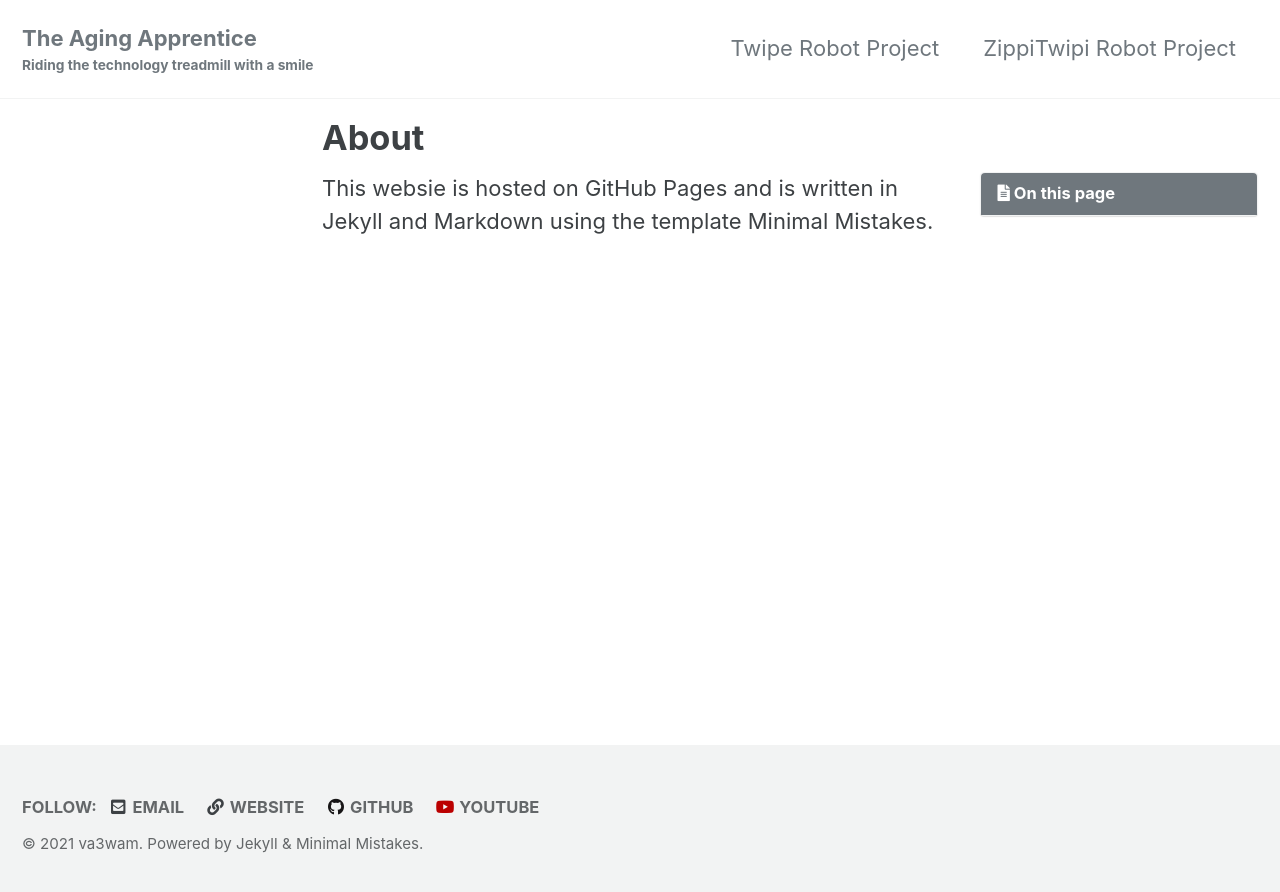
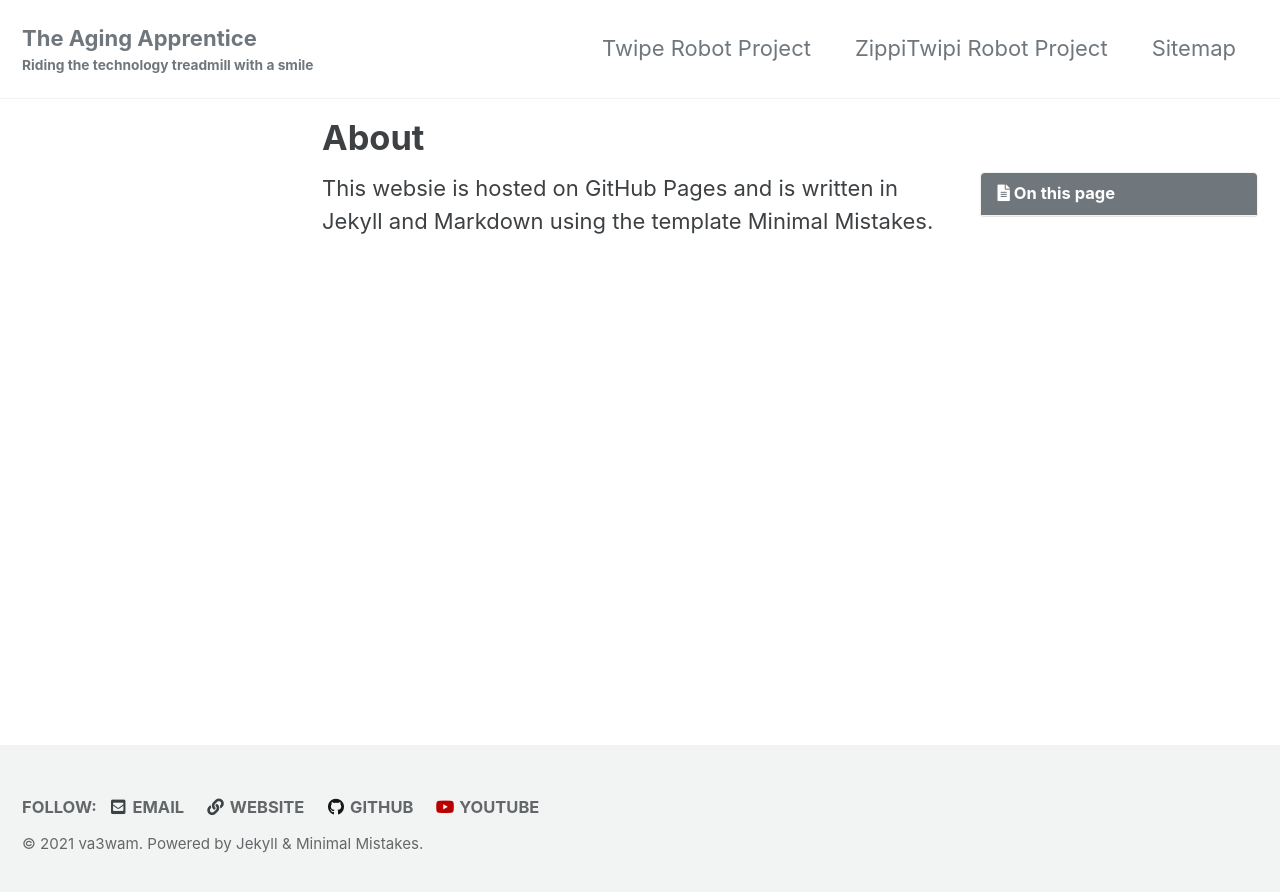
Before and after one commit to va3wam/va3wam.github.io, a Jekyll site: the page built from _pages/about.md, in a window 1280 px wide. Shown: the top 892 px of the page. Built offline with Jekyll 4.4.1, drawn with Linux system fonts in a browser that asks for light colours; cached includes are drawn as plain includes.

Commit message:
Update navigation.yml

```diff
--- a/_data/navigation.yml
+++ b/_data/navigation.yml
@@ -4,3 +4,5 @@ main:
     url: https://github.com/va3wam/TWIPe/wiki/
   - title: "ZippiTwipi Robot Project"
     url: https://github.com/va3wam/ZippiTwipi/wiki/
+  - title: "Sitemap"
+    url: /sitemap/
```
